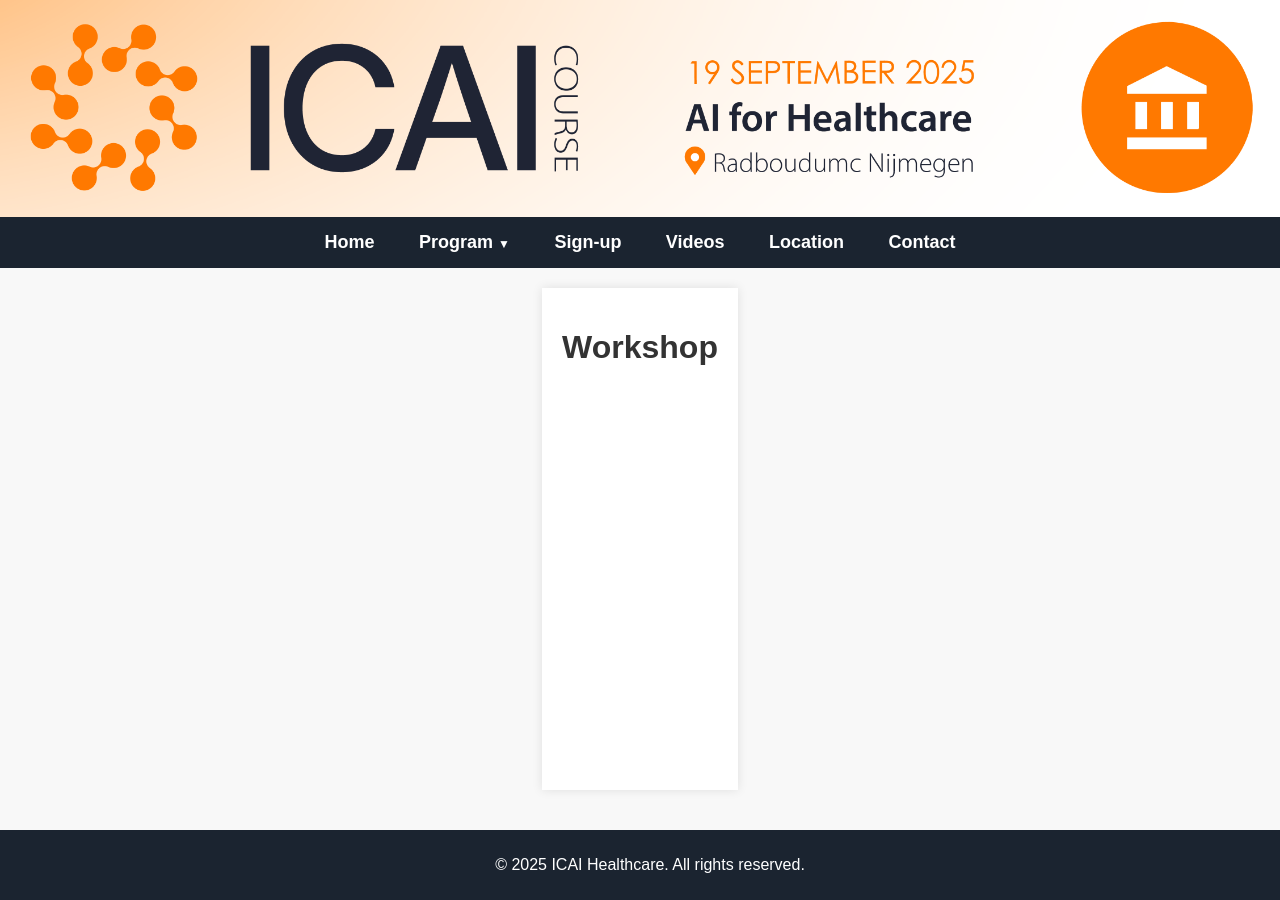
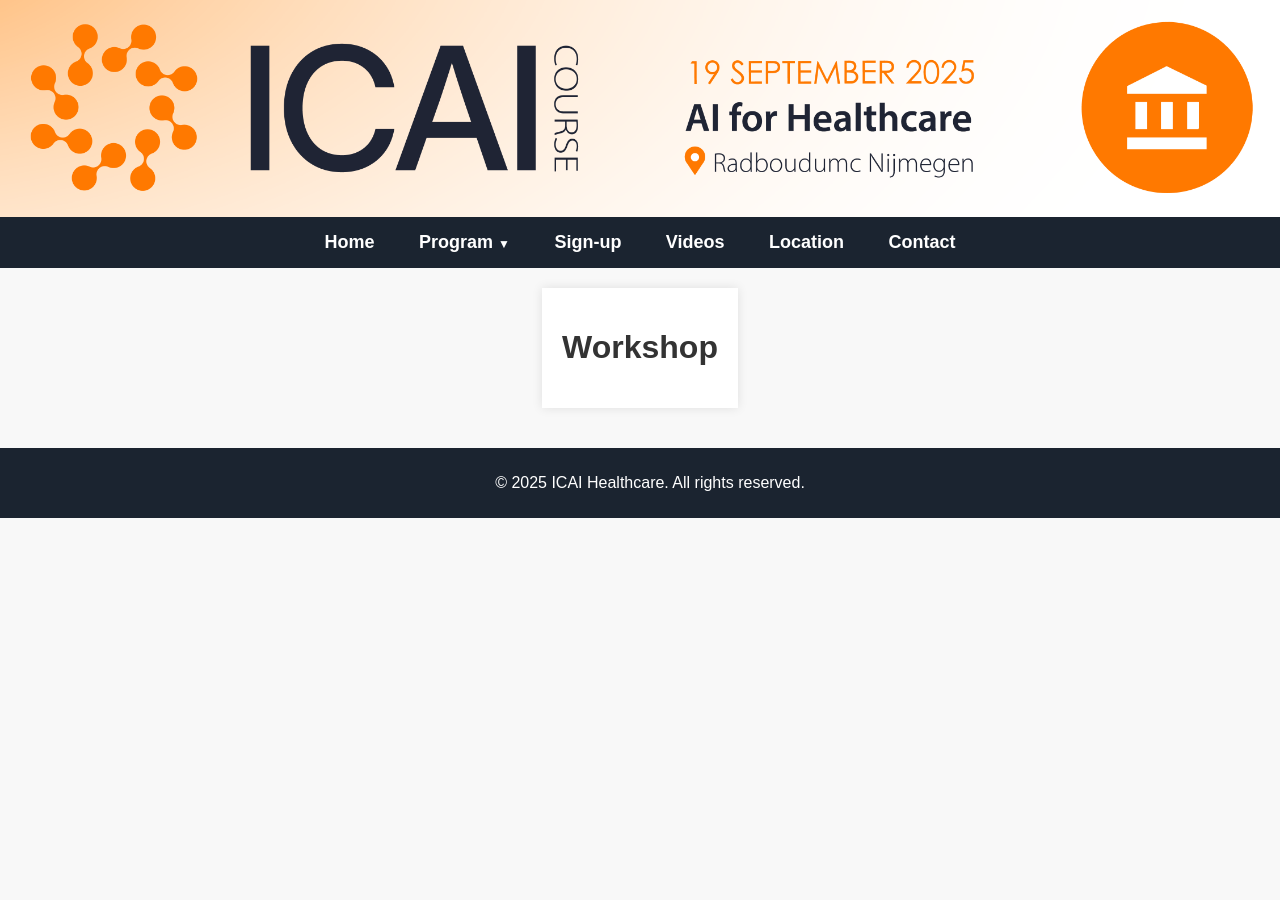
Before and after one commit to marliebesouw/marliebesouw.github.io, a Jekyll site: the page built from workshop.md, in a window 1280 px wide. Built offline with Jekyll 4.4.1, drawn with Linux system fonts in a browser that asks for light colours.

Commit message:
changed footer float

```diff
--- a/assets/css/style.css
+++ b/assets/css/style.css
@@ -1,7 +1,7 @@
 
 /* General Page Styling */
 body {
-    font-family: 'Arial', sans-serif;
+    font-family: sans-serif;
     margin: 0;
     padding: 0;
     background-color: #F8F8F8;
@@ -176,12 +176,13 @@ footer {
 
 
 /* Remove extra margins and paddings from body and html */
-html, body {
+/* html, body {
     height: 100%;
     margin: 0;
     padding: 0;
-    overflow-x: hidden; /* Prevents any horizontal scroll */
-}
+    overflow-x: hidden;
+} */
+
 
 /* Remove spacing around the hero image */
 header, .hero, .hero img {
```
